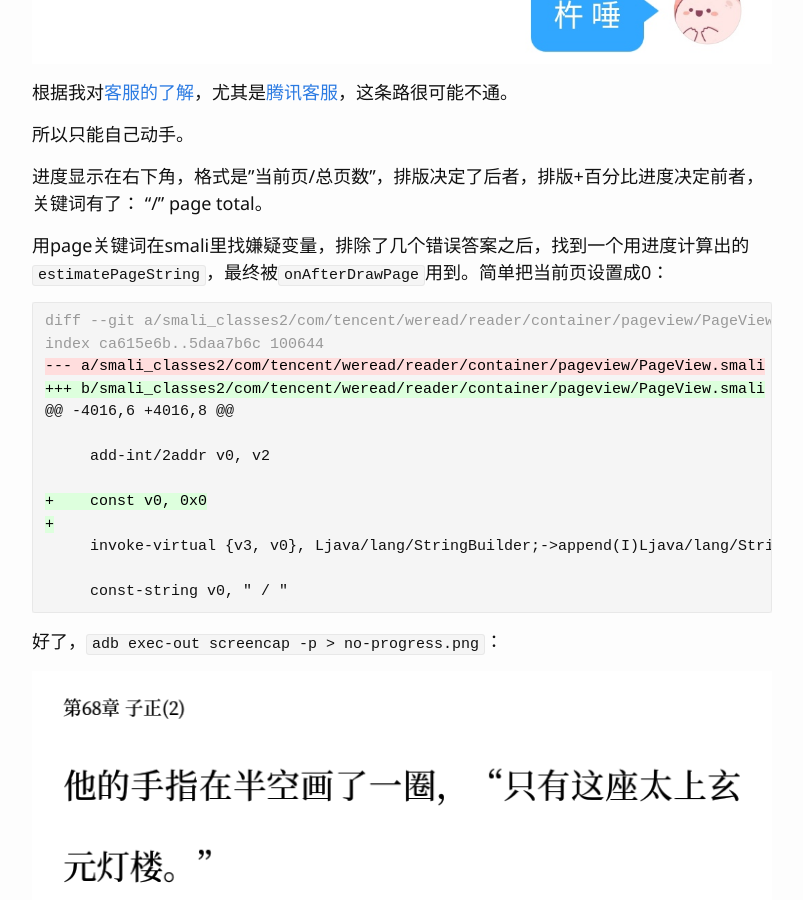
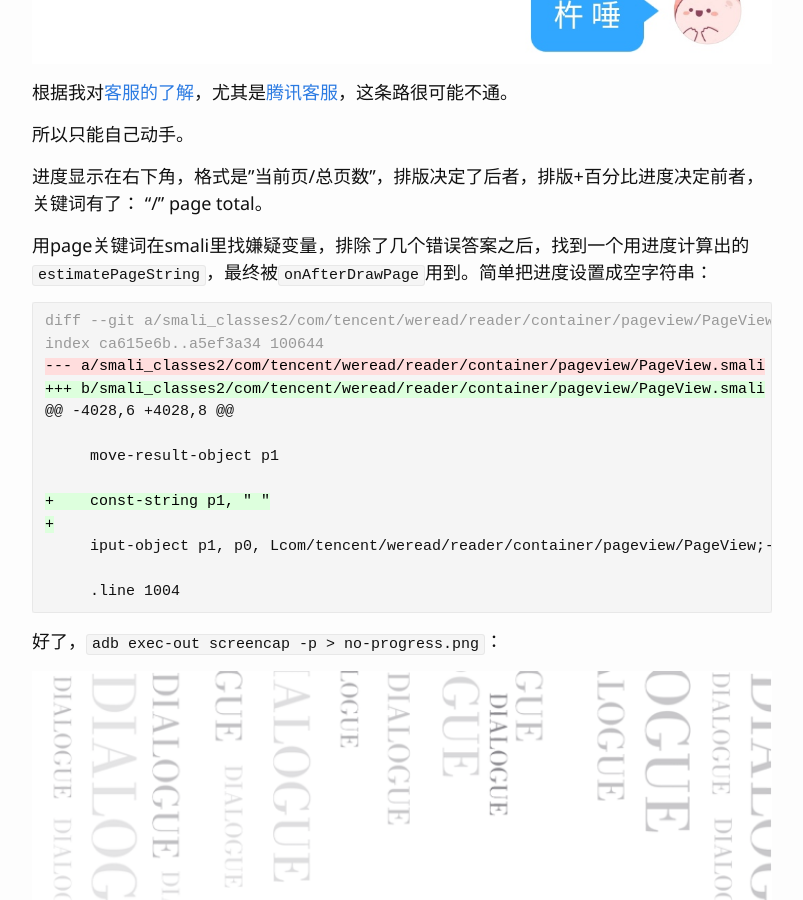
Before and after one commit to ahxxm/ahxxm.github.io, a Jekyll site: the page built from _posts/2020-02-28-weread.md, in a window 1280 px wide and 900 px high, scrolled down 1250 px. Shown: the whole window, without its empty margins (238-1041 px from the left). Built offline with Jekyll 4.4.1, drawn with Linux system fonts in a browser that asks for light colours.

Commit message:
completely hide progress

````diff
--- a/_posts/2020-02-28-weread.md
+++ b/_posts/2020-02-28-weread.md
@@ -19,22 +19,22 @@ categories:
 
 进度显示在右下角，格式是"当前页/总页数"，排版决定了后者，排版+百分比进度决定前者，关键词有了： "/" page total。
 
-用page关键词在smali里找嫌疑变量，排除了几个错误答案之后，找到一个用进度计算出的`estimatePageString`，最终被`onAfterDrawPage`用到。简单把当前页设置成0：
+用page关键词在smali里找嫌疑变量，排除了几个错误答案之后，找到一个用进度计算出的`estimatePageString`，最终被`onAfterDrawPage`用到。简单把进度设置成空字符串：
 
 ```diff
 diff --git a/smali_classes2/com/tencent/weread/reader/container/pageview/PageView.smali b/smali_classes2/com/tencent/weread/reader/container/pageview/PageView.smali
-index ca615e6b..5daa7b6c 100644
+index ca615e6b..a5ef3a34 100644
 --- a/smali_classes2/com/tencent/weread/reader/container/pageview/PageView.smali
 +++ b/smali_classes2/com/tencent/weread/reader/container/pageview/PageView.smali
-@@ -4016,6 +4016,8 @@
+@@ -4028,6 +4028,8 @@
 
-     add-int/2addr v0, v2
+     move-result-object p1
 
-+    const v0, 0x0
++    const-string p1, " "
 +
-     invoke-virtual {v3, v0}, Ljava/lang/StringBuilder;->append(I)Ljava/lang/StringBuilder;
+     iput-object p1, p0, Lcom/tencent/weread/reader/container/pageview/PageView;->estimatePageString:Ljava/lang/String;
 
-     const-string v0, " / "
+     .line 1004
 ```
 
 好了，`adb exec-out screencap -p > no-progress.png`：
````
Also changed, not shown: images/weread/no-progress.png.
